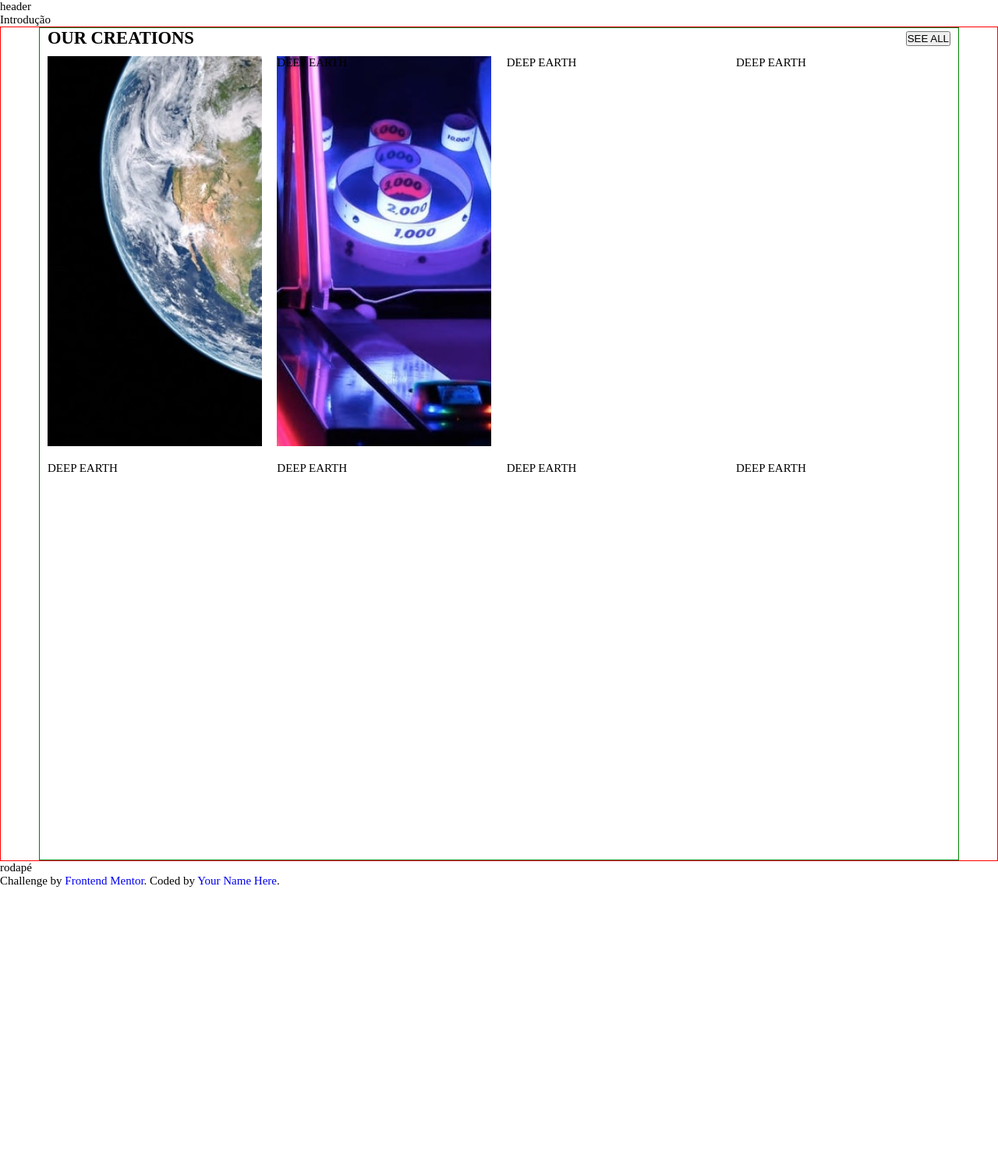
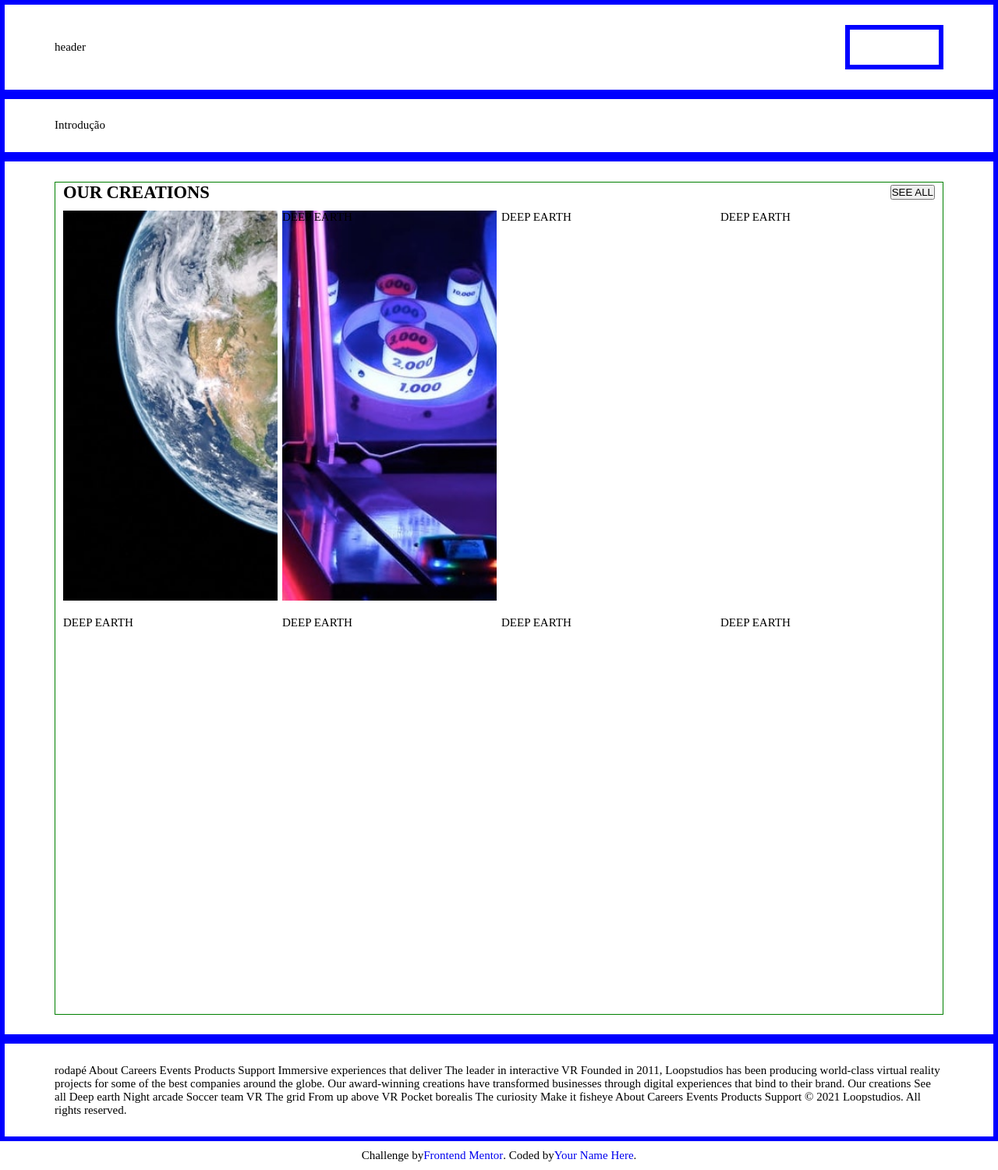
Before and after one commit to nicolyyy/Loopstudios-landing-page, a plain HTML site: page index.html in a window 1280 px wide. Shown: the whole page at 78% size. Before the commit the page ends 1138 px from the top, so only its background shows below. Drawn offline with Linux system fonts and the light colour scheme.

Commit message:
iniciada a estrutura do site

```diff
--- a/assets/css/main.css
+++ b/assets/css/main.css
@@ -4,9 +4,6 @@
 --DarkGray: hsl(0, 0%, 55%);
 --VeryDarkGray: hsl(0, 0%, 41%);
 }
-
-
-
 
 *{
     margin: 0;
@@ -20,7 +17,21 @@ body{
     font-size: 15px;
 }
 
+.container{
+    flex-wrap: wrap;
+    display: flex;
+    justify-content: space-between;
+    align-items: center;
+    padding: 2% 5%;
+    border: 6px solid blue;
+}
 
-.none{
+.attribution{
+    padding: 10px 0;
+    display: flex;
+    justify-content: center;
+}
+
+/* .none{
     display: none;
-}
+} */
--- a/index.html
+++ b/index.html
@@ -18,10 +18,18 @@
 </head>
 
 <body>
-  <header>header</header>
+  <!-- Bruno -->
+  <header class="container header">header
+    <nav class="container nav">
+
+    </nav>
+  </header>
   <main>
-    <section>Introdução</section>
-    <section class="container-creations">
+    <!-- Lucas -->
+    <section class="container intro">Introdução</section>
+
+    <!-- Deivison -->
+    <section class="container container-creations">
       <div class="content">
         <div class="titulo-creations">
           <h2>OUR CREATIONS</h2>
@@ -43,23 +51,7 @@
 
     </section>
   </main>
-  <footer>rodapé</footer>
-
-
-
-
-
-
-
-
-
-
-
-
-
-
-
-  <div class="none">
+  <footer class="container footer">rodapé
     About
     Careers
     Events
@@ -94,7 +86,9 @@
     Products
     Support
 
-    © 2021 Loopstudios. All rights reserved.</div>
+    © 2021 Loopstudios. All rights reserved.
+
+  </footer>
 
 
   <div class="attribution">
@@ -102,6 +96,10 @@
     Coded by <a href="#">Your Name Here</a>.
   </div>
 
+
+
+
+
 </body>
 
 </html>
```
Also changed, not shown: assets/css/creations.css (line endings or trailing spaces).
